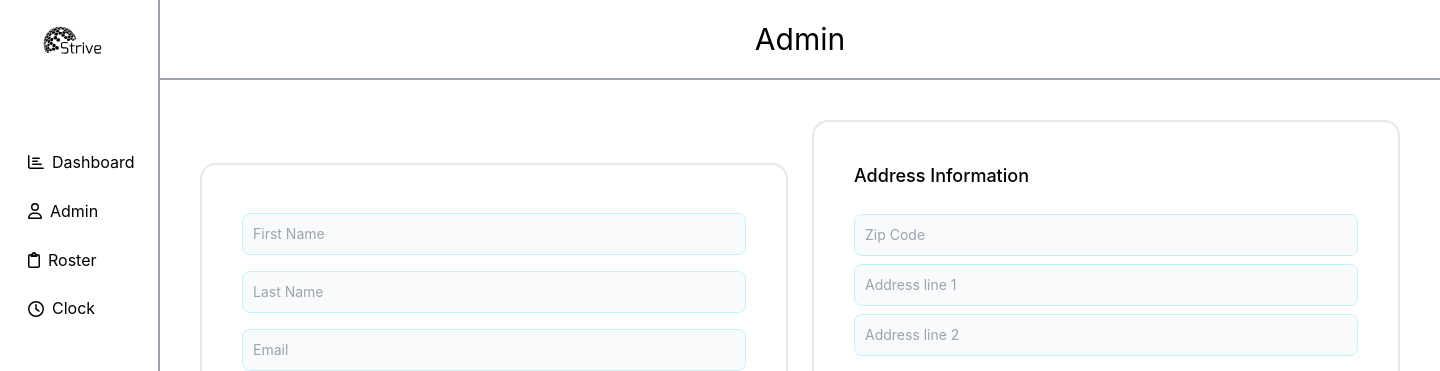
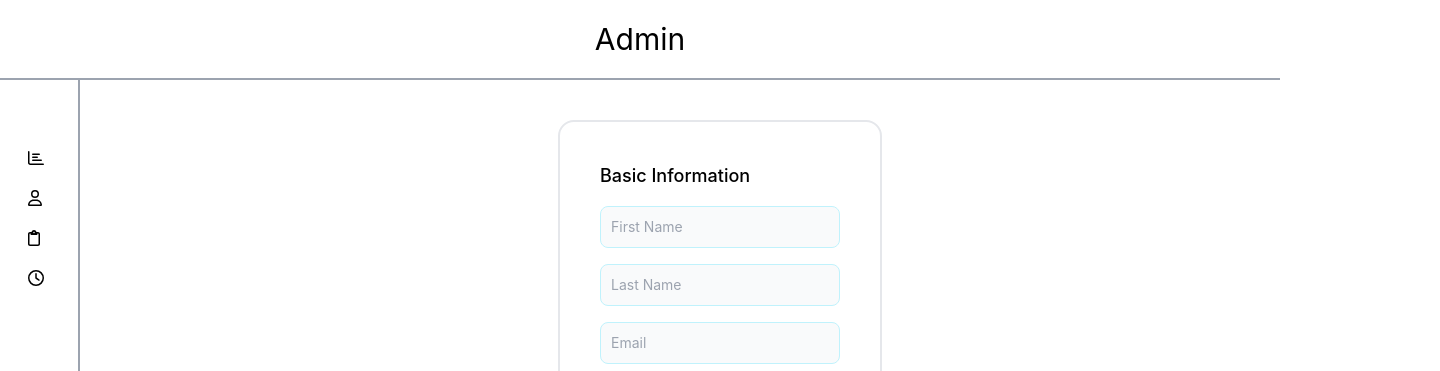
Before and after one commit to strive-management/strive-frontend, a React (Vite) app: page /dashboard/admin in a window 1280 px wide. Shown: the top 371 px of the page, 1440 px wide, since content can reach past the window. Built offline with nearby package versions, Linux system fonts and the light colour scheme; no server answers; what webfontloader would draw is missing.

Commit message:
change tw media queries

```diff
--- a/src/pages/Admin.tsx
+++ b/src/pages/Admin.tsx
@@ -151,13 +151,10 @@ export default function Admin() {
           <img src={logoLight} alt="logo-light" className='sm:w-10 sm:h-10 w-20 h-20 hidden dark:block'/>
         </div>
 
-        <div>
-          <h1>Employee Basic Info</h1>
-        </div>
-
         <form onSubmit={handleSubmit} className='absolute flex flex-col items-center top-20 p-10 w-full gap-6 overflow-auto rounded-xl sm:left-20 md:left-40 md:grid md:grid-cols-2 lg:max-w-6xl xl:max-w-7xl 2xl:max-w-8xl mx-auto bg-white dark:bg-[#212020]'>
 
         <div className='flex flex-col border-2 p-10 gap-2 rounded-2xl'>
+        <label className="font-medium text-lg dark:text-gray-300">Basic Information</label>
           <div>
           <Label text={''} />
                 <Input
--- a/tailwind.config.js
+++ b/tailwind.config.js
@@ -3,19 +3,19 @@ export default {
   content: ['./index.html', './src/**/*.{js,ts,jsx,tsx}'],
   theme: {
     screens: {
-      sm: '640px',
+      sm: '1000px',
       // => @media (min-width: 640px) { ... }
 
-      md: '768px',
+      md: '2000px',
       // => @media (min-width: 768px) { ... }
 
-      lg: '1024px',
+      lg: '3000px',
       // => @media (min-width: 1024px) { ... }
 
-      xl: '1280px',
+      xl:  '4000px',
       // => @media (min-width: 1280px) { ... }
 
-      '2xl': '1536px',
+      '2xl': '5000px',
       // => @media (min-width: 1536px) { ... }
     },
     extend: {
```
